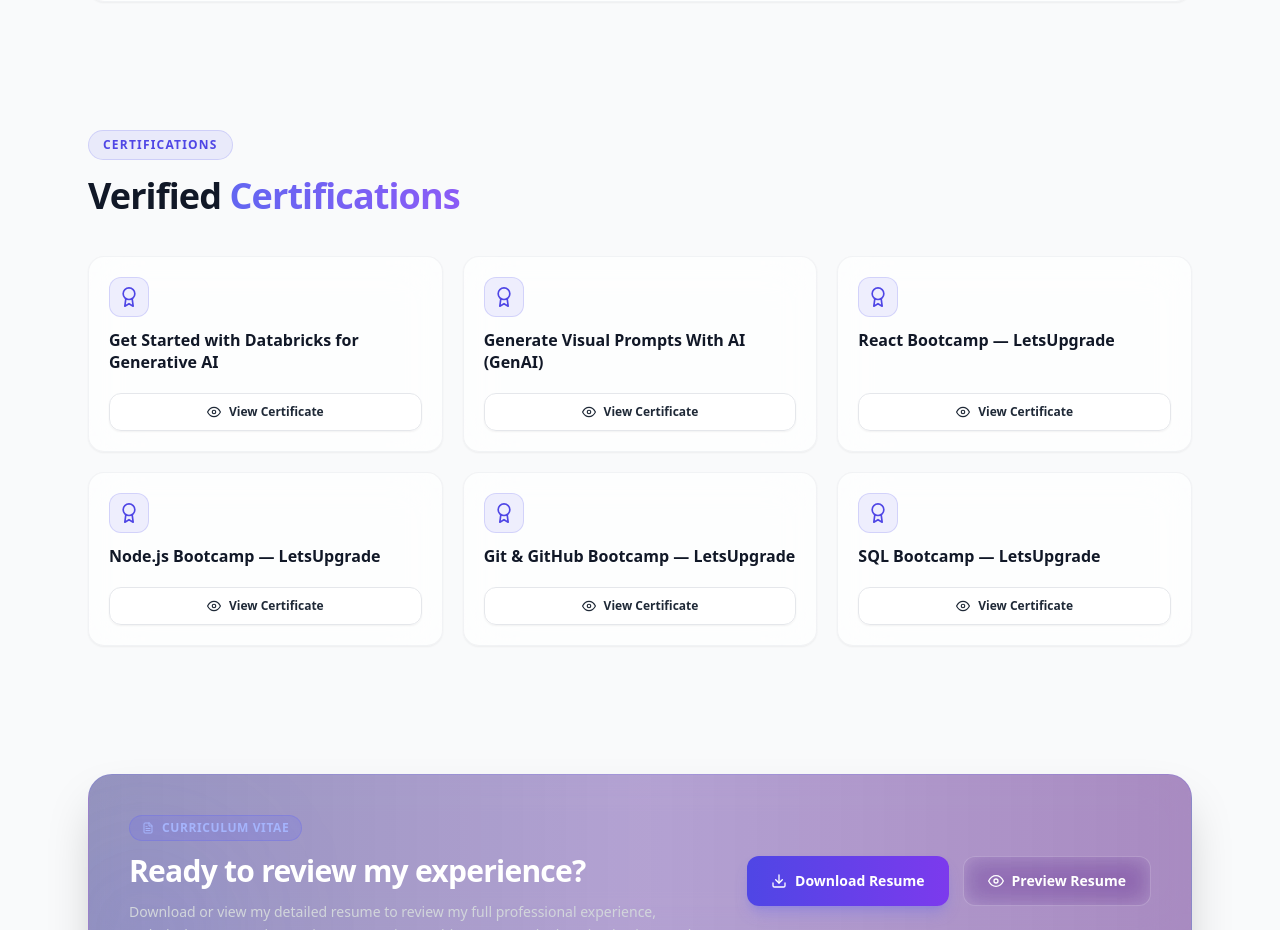
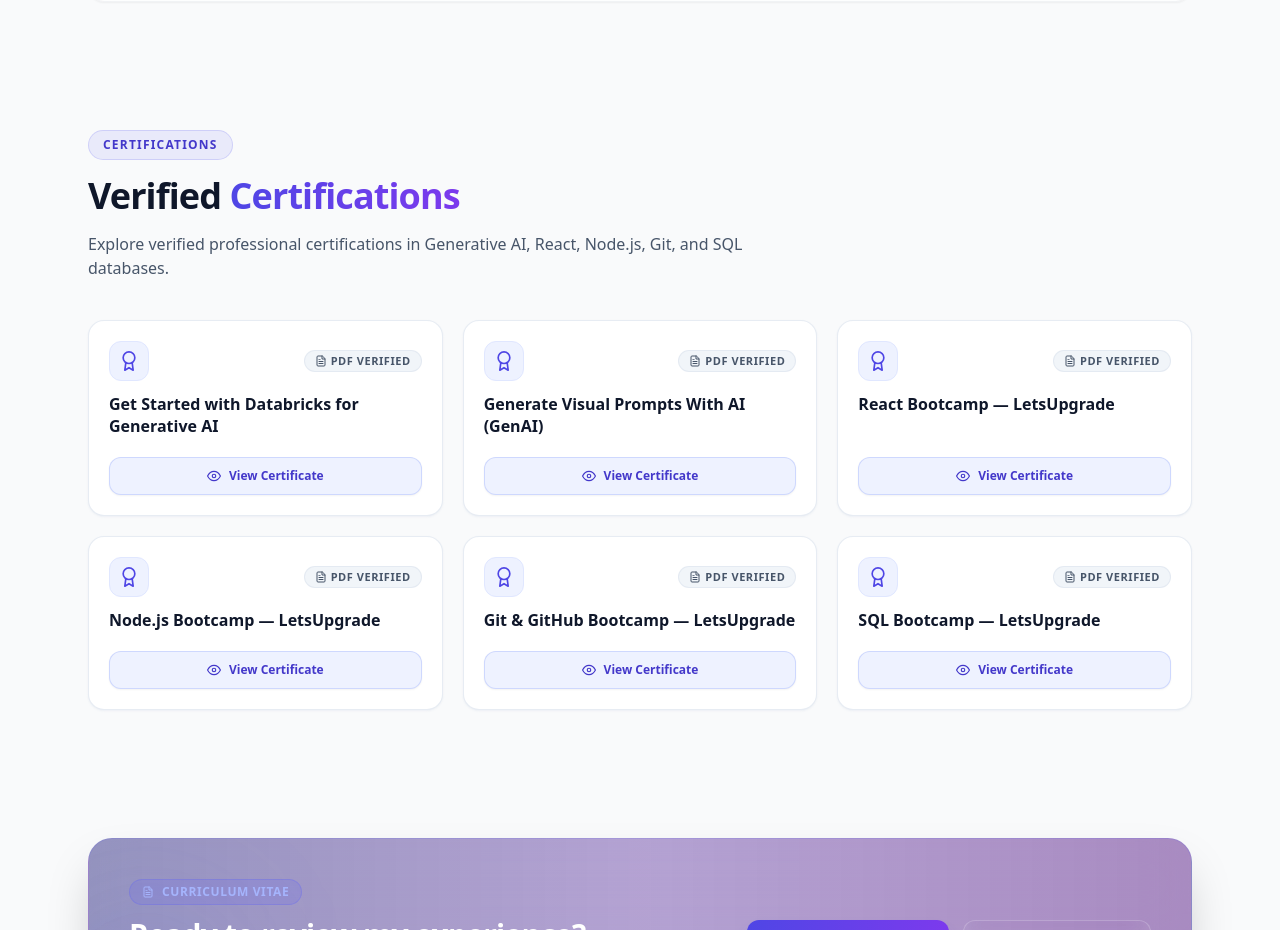
Before and after one commit to Priyanshu7354/Priyanshu_Portfolio, a React (Vite) app in the folder frontend/: page / in a window 1280 px wide. Shown: the part 5920-6850 px from the top of the page. Built offline with nearby package versions, Linux system fonts and the light colour scheme; no server answers.

Commit message:
Fix certificate asset paths for GitHub Pages base URL resolution and polish Certifications section

```diff
--- a/frontend/src/components/modals/CertificateModal.jsx
+++ b/frontend/src/components/modals/CertificateModal.jsx
@@ -1,7 +1,18 @@
 // frontend/src/components/modals/CertificateModal.jsx
 import React, { useEffect, useRef } from "react";
 import { motion, AnimatePresence } from "framer-motion";
-import { FiX, FiExternalLink, FiDownload } from "react-icons/fi";
+import { FiX, FiExternalLink, FiDownload, FiFileText } from "react-icons/fi";
+
+const BASE_URL = import.meta.env.BASE_URL || "/";
+
+function resolveAssetUrl(path) {
+  if (!path) return "";
+  if (path.startsWith("http://") || path.startsWith("https://")) return path;
+  if (BASE_URL !== "/" && path.startsWith(BASE_URL)) return path;
+  const cleanPath = path.startsWith("/") ? path.slice(1) : path;
+  const cleanBase = BASE_URL.endsWith("/") ? BASE_URL : `${BASE_URL}/`;
+  return `${cleanBase}${cleanPath}`;
+}
 
 export default function CertificateModal({ cert, onClose }) {
   const modalRef = useRef(null);
@@ -39,11 +50,15 @@
     }
   };
 
+  if (!cert) return null;
+
+  const pdfUrl = resolveAssetUrl(cert.src);
+
   return (
     <AnimatePresence>
       {cert && (
         <motion.div
-          className="fixed inset-0 z-50 bg-black/60 backdrop-blur-sm flex items-center justify-center p-4"
+          className="fixed inset-0 z-50 bg-slate-900/70 dark:bg-black/80 backdrop-blur-md flex items-center justify-center p-3 sm:p-4"
           initial={{ opacity: 0 }}
           animate={{ opacity: 1 }}
           exit={{ opacity: 0 }}
@@ -55,30 +70,35 @@
             role="dialog"
             aria-modal="true"
             aria-labelledby="certificate-title"
-            initial={{ y: 40, opacity: 0, scale: 0.96 }}
+            initial={{ y: 30, opacity: 0, scale: 0.96 }}
             animate={{ y: 0, opacity: 1, scale: 1 }}
-            exit={{ y: 40, opacity: 0, scale: 0.96 }}
+            exit={{ y: 30, opacity: 0, scale: 0.96 }}
             transition={{ type: "spring", stiffness: 260, damping: 25 }}
             onClick={(e) => e.stopPropagation()}
             onTouchStart={handleTouchStart}
             onTouchEnd={handleTouchEnd}
-            className="relative w-full max-w-4xl max-h-[90vh] overflow-hidden bg-white dark:bg-gray-900 rounded-2xl shadow-2xl border border-gray-200 dark:border-gray-800 focus:outline-none flex flex-col"
+            className="relative w-full max-w-4xl max-h-[92vh] overflow-hidden bg-white dark:bg-gray-900 rounded-2xl shadow-2xl border border-slate-200 dark:border-gray-800 focus:outline-none flex flex-col"
           >
             {/* HEADER */}
-            <div className="px-6 py-4 border-b border-gray-200 dark:border-gray-800 flex items-center justify-between gap-4">
+            <div className="px-5 py-4 border-b border-slate-200/80 dark:border-gray-800 flex items-center justify-between gap-4 bg-white dark:bg-gray-900">
+              <div className="flex items-center gap-3 min-w-0">
+                <div className="p-2 rounded-lg bg-indigo-50 dark:bg-indigo-500/10 text-indigo-600 dark:text-indigo-400 shrink-0">
+                  <FiFileText className="text-lg" />
+                </div>
                 <h2
                   id="certificate-title"
-                className="text-lg font-bold text-gray-900 dark:text-white truncate"
+                  className="text-base sm:text-lg font-bold text-slate-900 dark:text-white truncate"
                 >
                   {cert.title}
                 </h2>
+              </div>
 
-              <div className="flex items-center gap-2">
+              <div className="flex items-center gap-2 shrink-0">
                 <a
-                  href={cert.src}
+                  href={pdfUrl}
                   target="_blank"
                   rel="noopener noreferrer"
-                  className="inline-flex items-center gap-1.5 px-3 py-1.5 rounded-lg text-xs font-semibold bg-indigo-50 dark:bg-indigo-500/10 text-indigo-600 dark:text-indigo-400 hover:bg-indigo-100 transition"
+                  className="inline-flex items-center gap-1.5 px-3 py-1.5 rounded-lg text-xs font-semibold bg-indigo-50 dark:bg-indigo-500/10 text-indigo-700 dark:text-indigo-400 hover:bg-indigo-100 dark:hover:bg-indigo-500/20 transition border border-indigo-200/60 dark:border-indigo-500/20"
                   aria-label="Open PDF in new tab"
                 >
                   <FiExternalLink /> <span className="hidden sm:inline">Open PDF</span>
@@ -86,7 +106,7 @@
                 <button
                   onClick={onClose}
                   aria-label="Close certificate modal"
-                  className="p-2 rounded-xl text-gray-400 hover:text-gray-900 dark:hover:text-white hover:bg-gray-100 dark:hover:bg-gray-800 transition"
+                  className="p-2 rounded-xl text-slate-400 hover:text-slate-900 dark:hover:text-white hover:bg-slate-100 dark:hover:bg-gray-800 transition"
                 >
                   <FiX className="w-5 h-5" />
                 </button>
@@ -94,24 +114,34 @@
             </div>
 
             {/* CONTENT FRAME */}
-            <div className="p-4 flex-1 h-[65vh] bg-gray-50 dark:bg-gray-950 flex flex-col">
+            <div className="p-3 sm:p-4 flex-1 h-[65vh] bg-slate-100 dark:bg-gray-950 flex flex-col">
               <iframe
-                src={cert.src}
+                src={pdfUrl}
                 title={cert.title}
-                className="w-full h-full rounded-xl border border-gray-200 dark:border-gray-800 bg-white"
+                className="w-full h-full rounded-xl border border-slate-200/80 dark:border-gray-800 bg-white"
               />
             </div>
 
             {/* FOOTER ACTION FALLBACK */}
-            <div className="px-4 sm:px-6 py-3 border-t border-gray-200 dark:border-gray-800 flex flex-col sm:flex-row items-start sm:items-center justify-between gap-2 text-xs text-gray-500 dark:text-gray-400">
-              <span>Having trouble viewing the PDF frame?</span>
+            <div className="px-5 py-3 border-t border-slate-200/80 dark:border-gray-800 flex flex-col sm:flex-row items-start sm:items-center justify-between gap-2 text-xs bg-slate-50 dark:bg-gray-900/80 text-slate-600 dark:text-gray-400">
+              <span className="font-medium">Verified PDF Document</span>
+              <div className="flex items-center gap-3">
                 <a
-                href={cert.src}
+                  href={pdfUrl}
+                  target="_blank"
+                  rel="noopener noreferrer"
+                  className="inline-flex items-center gap-1 font-semibold text-indigo-600 dark:text-indigo-400 hover:underline"
+                >
+                  <FiExternalLink /> View Fullscreen
+                </a>
+                <a
+                  href={pdfUrl}
                   download
                   className="inline-flex items-center gap-1 font-semibold text-indigo-600 dark:text-indigo-400 hover:underline"
                 >
                   <FiDownload /> Download Certificate
                 </a>
+              </div>
             </div>
           </motion.div>
         </motion.div>
--- a/frontend/src/components/sections/Certifications.jsx
+++ b/frontend/src/components/sections/Certifications.jsx
@@ -1,7 +1,7 @@
 // frontend/src/components/sections/Certifications.jsx
 import React from "react";
 import { motion } from "framer-motion";
-import { FiAward, FiEye } from "react-icons/fi";
+import { FiAward, FiEye, FiFileText } from "react-icons/fi";
 
 export default function Certifications({ certificates, setActiveCertificate }) {
   return (
@@ -15,7 +15,7 @@
           transition={{ duration: 0.5 }}
           className="flex items-center gap-3"
         >
-          <span className="inline-flex items-center gap-2 px-3.5 py-1.5 rounded-full text-xs font-bold uppercase tracking-widest bg-indigo-500/10 text-indigo-600 dark:text-indigo-400 border border-indigo-500/20 dark:border-indigo-400/20">
+          <span className="inline-flex items-center gap-2 px-3.5 py-1.5 rounded-full text-xs font-bold uppercase tracking-widest bg-indigo-500/10 text-indigo-700 dark:text-indigo-400 border border-indigo-500/20 dark:border-indigo-400/20">
             Certifications
           </span>
         </motion.div>
@@ -25,13 +25,23 @@
           whileInView={{ opacity: 1, y: 0 }}
           viewport={{ once: true, amount: 0.3 }}
           transition={{ duration: 0.5, delay: 0.1 }}
-          className="text-3xl sm:text-4xl font-extrabold tracking-tight text-gray-900 dark:text-white"
+          className="text-3xl sm:text-4xl font-extrabold tracking-tight text-slate-900 dark:text-white"
         >
           Verified{" "}
-          <span className="bg-gradient-to-r from-indigo-500 to-violet-500 bg-clip-text text-transparent">
+          <span className="bg-gradient-to-r from-indigo-600 to-violet-600 dark:from-indigo-500 dark:to-violet-500 bg-clip-text text-transparent">
             Certifications
           </span>
         </motion.h2>
+
+        <motion.p
+          initial={{ opacity: 0, y: 20 }}
+          whileInView={{ opacity: 1, y: 0 }}
+          viewport={{ once: true, amount: 0.3 }}
+          transition={{ duration: 0.5, delay: 0.15 }}
+          className="text-base text-slate-600 dark:text-gray-400 max-w-2xl font-normal"
+        >
+          Explore verified professional certifications in Generative AI, React, Node.js, Git, and SQL databases.
+        </motion.p>
       </div>
 
       {/* Grid */}
@@ -43,20 +53,26 @@
             whileInView={{ opacity: 1, y: 0 }}
             viewport={{ once: true, amount: 0.2 }}
             transition={{ duration: 0.4, delay: index * 0.05 }}
-            className="group rounded-2xl bg-white/70 dark:bg-white/[0.03] border border-gray-200/50 dark:border-white/[0.06] backdrop-blur-xl p-5 shadow-sm hover:shadow-lg hover:border-indigo-500/30 transition-all duration-300 flex flex-col justify-between"
+            className="group rounded-2xl bg-white dark:bg-white/[0.03] border border-slate-200/80 dark:border-white/[0.06] p-5 shadow-sm shadow-slate-200/60 dark:shadow-none hover:shadow-xl hover:shadow-indigo-500/10 dark:hover:shadow-indigo-500/5 hover:border-indigo-400/60 dark:hover:border-indigo-500/30 transition-all duration-300 flex flex-col justify-between"
           >
             <div className="space-y-3">
-              <div className="w-10 h-10 rounded-xl bg-indigo-500/10 border border-indigo-500/20 flex items-center justify-center text-indigo-600 dark:text-indigo-400">
-                <FiAward className="text-xl" />
+              <div className="flex items-center justify-between">
+                <div className="w-10 h-10 rounded-xl bg-indigo-50 dark:bg-indigo-500/15 border border-indigo-100 dark:border-indigo-500/20 flex items-center justify-center text-indigo-600 dark:text-indigo-400">
+                  <FiAward className="text-xl" />
+                </div>
+                <span className="inline-flex items-center gap-1 text-[11px] font-bold uppercase tracking-wider px-2.5 py-0.5 rounded-full bg-slate-100 dark:bg-white/[0.06] text-slate-600 dark:text-gray-400 border border-slate-200/80 dark:border-white/[0.08]">
+                  <FiFileText className="text-xs" /> PDF Verified
+                </span>
               </div>
-              <h3 className="font-bold text-base text-gray-900 dark:text-white leading-snug group-hover:text-indigo-600 dark:group-hover:text-indigo-400 transition-colors">
+              <h3 className="font-bold text-base text-slate-900 dark:text-white leading-snug group-hover:text-indigo-600 dark:group-hover:text-indigo-400 transition-colors">
                 {cert.title}
               </h3>
             </div>
 
             <button
               onClick={() => setActiveCertificate(cert)}
-              className="mt-5 w-full inline-flex items-center justify-center gap-2 px-4 py-2.5 rounded-xl text-xs font-semibold bg-white/80 dark:bg-white/[0.06] border border-gray-200 dark:border-white/[0.1] text-gray-800 dark:text-gray-200 hover:bg-indigo-600 hover:text-white dark:hover:bg-indigo-600 dark:hover:text-white transition-all duration-300 shadow-sm"
+              className="mt-5 w-full inline-flex items-center justify-center gap-2 px-4 py-2.5 rounded-xl text-xs font-semibold bg-indigo-50 dark:bg-white/[0.06] border border-indigo-200/80 dark:border-white/[0.1] text-indigo-700 dark:text-gray-200 hover:bg-indigo-600 hover:text-white dark:hover:bg-indigo-600 dark:hover:text-white transition-all duration-300 shadow-sm"
+              aria-label={`View ${cert.title} certificate`}
             >
               <FiEye className="text-sm" /> View Certificate
             </button>
--- a/frontend/src/data/certificates.js
+++ b/frontend/src/data/certificates.js
@@ -1,33 +1,45 @@
 // src/data/certificates.js
+
+const BASE_URL = import.meta.env.BASE_URL || "/";
+
+export const getAssetUrl = (path) => {
+  if (!path) return "";
+  if (path.startsWith("http://") || path.startsWith("https://")) return path;
+  if (BASE_URL !== "/" && path.startsWith(BASE_URL)) return path;
+  const cleanPath = path.startsWith("/") ? path.slice(1) : path;
+  const cleanBase = BASE_URL.endsWith("/") ? BASE_URL : `${BASE_URL}/`;
+  return `${cleanBase}${cleanPath}`;
+};
+
 export const certificates = [
   {
     title: "Get Started with Databricks for Generative AI",
-    src: "/certificates/Databricks.pdf",
+    src: getAssetUrl("certificates/Databricks.pdf"),
     type: "pdf",
   },
   {
     title: "Generate Visual Prompts With AI (GenAI)",
-    src: "/certificates/generate_visual_prompts_genai.pdf",
+    src: getAssetUrl("certificates/generate_visual_prompts_genai.pdf"),
     type: "pdf",
   },
   {
     title: "React Bootcamp — LetsUpgrade",
-    src: "/certificates/react.pdf",
+    src: getAssetUrl("certificates/react.pdf"),
     type: "pdf",
   },
   {
     title: "Node.js Bootcamp — LetsUpgrade",
-    src: "/certificates/nodejs.pdf",
+    src: getAssetUrl("certificates/nodejs.pdf"),
     type: "pdf",
   },
   {
     title: "Git & GitHub Bootcamp — LetsUpgrade",
-    src: "/certificates/git.pdf",
+    src: getAssetUrl("certificates/git.pdf"),
     type: "pdf",
   },
   {
     title: "SQL Bootcamp — LetsUpgrade",
-    src: "/certificates/sql.pdf",
+    src: getAssetUrl("certificates/sql.pdf"),
     type: "pdf",
   },
 ];
```
Also changed, not shown: 5 other files (tests, documents, lock files or other folders). Lines whose indentation alone changed are shown as unchanged.
